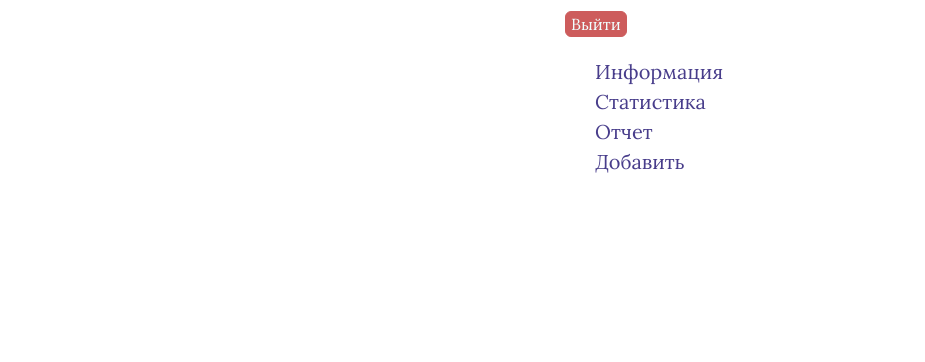
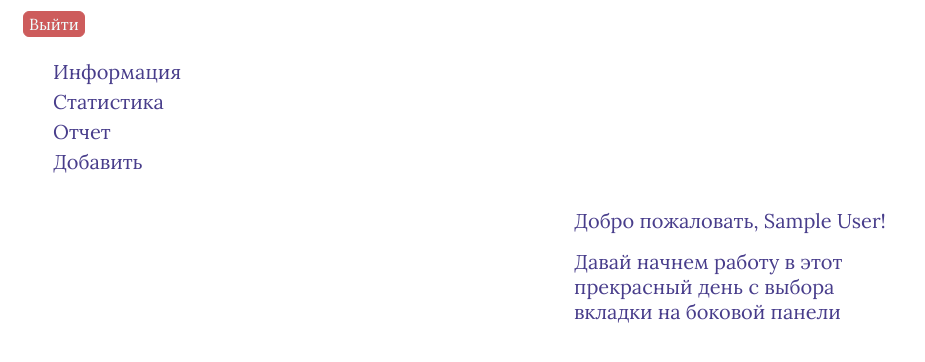
Before and after one commit to bTFFH/skittle-club, a PHP site: page /welcome.php in a window 1280 px wide. Shown: the top 362 px of the page, without its empty margins (0-925 px from the left). Run offline with PHP 8.4, Linux system fonts and the light colour scheme; the visitor is signed in with stand-in values (Sample User, id 1).

Commit message:
Welcome page successfully completed

```diff
--- a/helpers/logout.php
+++ b/helpers/logout.php
@@ -2,9 +2,6 @@
 session_start();
 
 unset($_SESSION['username']);
+unset($_SESSION['name']);
 header("Location: /IndZ/index.php");
-//exit("I am working");
-//session_start();
-//session_destroy();
-//header("Location: ".$_SERVER['DOCUMENT_ROOT']."/IndZ/index.php");
 ?>
--- /dev/null
+++ b/styles/welcome.css
@@ -0,0 +1,18 @@
+@import url('https://fonts.googleapis.com/css?family=Lora:400,400i,700,700i|Roboto&subset=cyrillic');
+
+.welcome {
+    margin-left: auto;
+    margin-right: auto;
+    position: relative;
+}
+
+.welcome p {
+    position: relative;
+}
+
+.welcome output {
+    font-family: "Lora", sans-serif;
+    font-size: 20px;
+    font-style: normal;
+    color: darkslateblue;
+}
--- a/welcome.php
+++ b/welcome.php
@@ -2,20 +2,24 @@
 <html>
 <head>
     <meta charset='utf8'>
-    <link rel='stylesheet' href='/IndZ/styles/table.css'>
-    <title>Игроки клуба</title>
+    <link rel='stylesheet' href='/IndZ/styles/welcome.css'>
+    <title>Добро пожаловать!</title>
     <?php
     session_start();
     $username = $_SESSION['username'];
-    include_once($_SERVER['DOCUMENT_ROOT'].'/IndZ/helpers/dbConnOpen.php');
+    include_once($_SERVER['DOCUMENT_ROOT'] . '/IndZ/helpers/dbConnOpen.php');
     ?>
 </head>
 <body>
 <div style="display: flex">
-    <div style="flex-wrap: nowrap; margin-left: auto; margin-right: auto">
-<?php
-include_once($_SERVER['DOCUMENT_ROOT'].'/IndZ/helpers/header.php');
-?>
+    <div style="flex-wrap: nowrap;">
+        <?php
+        include_once($_SERVER['DOCUMENT_ROOT'] . '/IndZ/helpers/header.php');
+        ?>
+    </div>
+    <div class="welcome">
+        <p style="margin-top: 200px; max-width: 350px"><output>Добро пожаловать, <?php echo $_SESSION['name']; ?>!</output></p>
+        <p style="max-width: 300px"><output>Давай начнем работу в этот прекрасный день с выбора вкладки на боковой панели</output></p>
     </div>
 </div>
 </body>
```
Also changed, not shown: index.php (+5 -3 lines).
